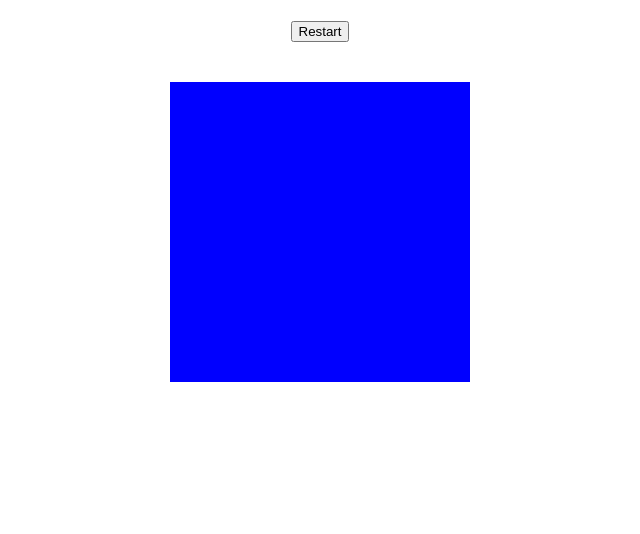
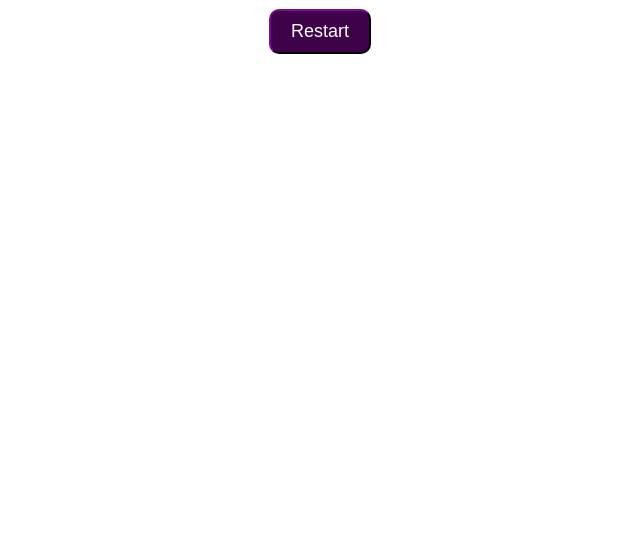
Before and after one commit to AllenOtto/tic-tac-toe-JS, a plain HTML site: page index.html in a window 1280 px wide. Shown: the part 266-800 px from the top of the page, without its empty margins (320-960 px from the left). Drawn offline with Linux system fonts and the light colour scheme.

Commit message:
Added some styling to our button element

```diff
--- a/style.css
+++ b/style.css
@@ -41,5 +41,19 @@ h1 {
     justify-content: center;
     align-items: center;
     color: var(--purple);
-    background: blue;
 }
+
+button {
+    padding: 10px 20px;
+    border-radius: 10px;
+    background-color: var(--purple);
+    color: white;
+    border-color: var(--purple);
+    font-size: 18px;
+    transition: 200ms transform;
+}
+
+button:hover {
+    cursor: pointer;
+    transform: translateY(-2px);
+}
```
